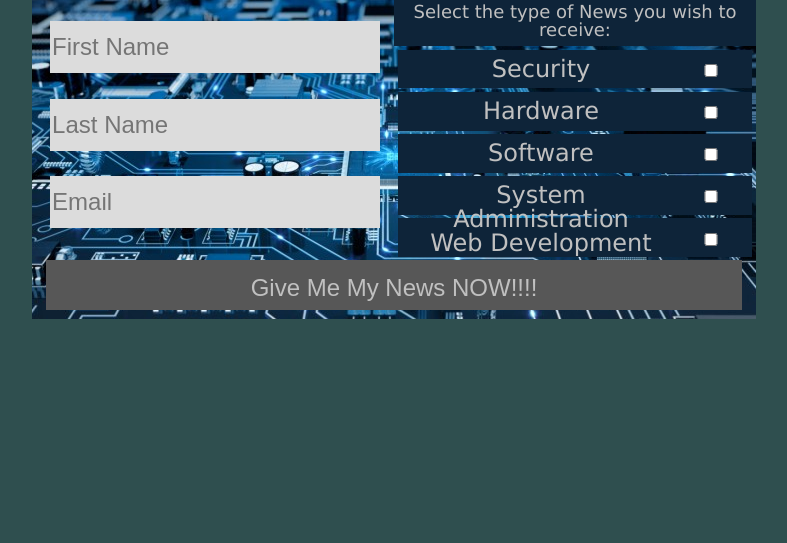
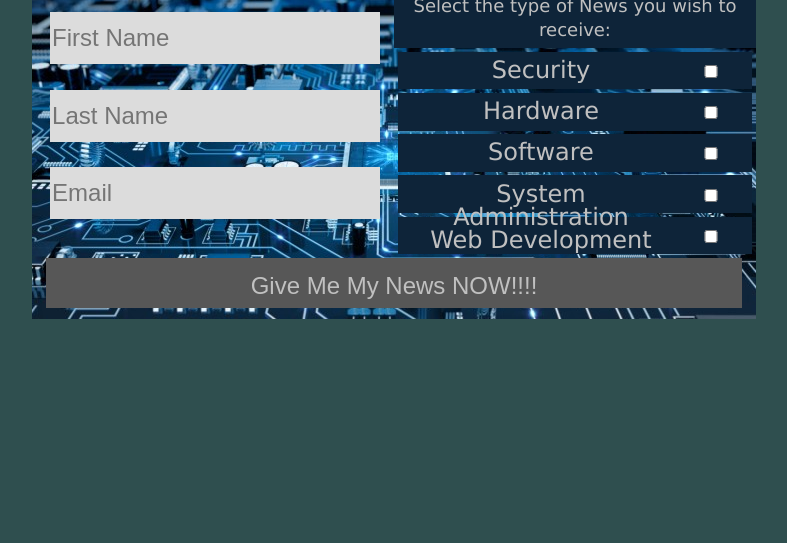
Before and after one commit to iNandezR/Project1, a plain HTML site: page index.html in a window 1280 px wide. Shown: the part 257-800 px from the top of the page, without its empty margins (246-1033 px from the left). Drawn offline with Linux system fonts and the light colour scheme.

Commit message:
added font stack to the page
added font stack to the page and modular line height

```diff
--- a/CSS/screen.css
+++ b/CSS/screen.css
@@ -388,7 +388,8 @@ textarea {
 
     body {
         background-color: darkslategrey;
-        font-family: Geneva;
+        font-family: Geneva,Tahoma,Verdana,sans-serif;
+        line-height: 1.45em;
     }
 
     h1 {
```
